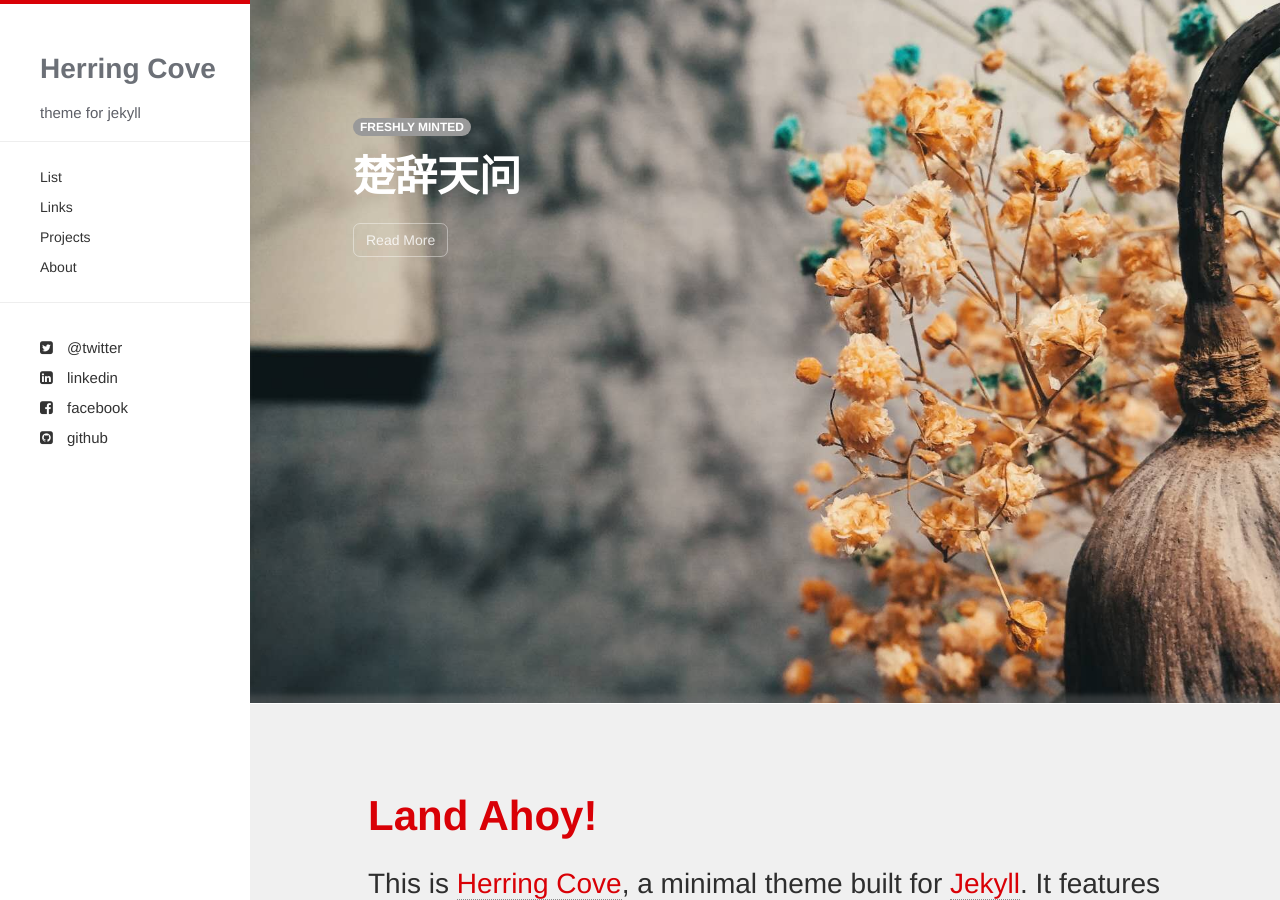
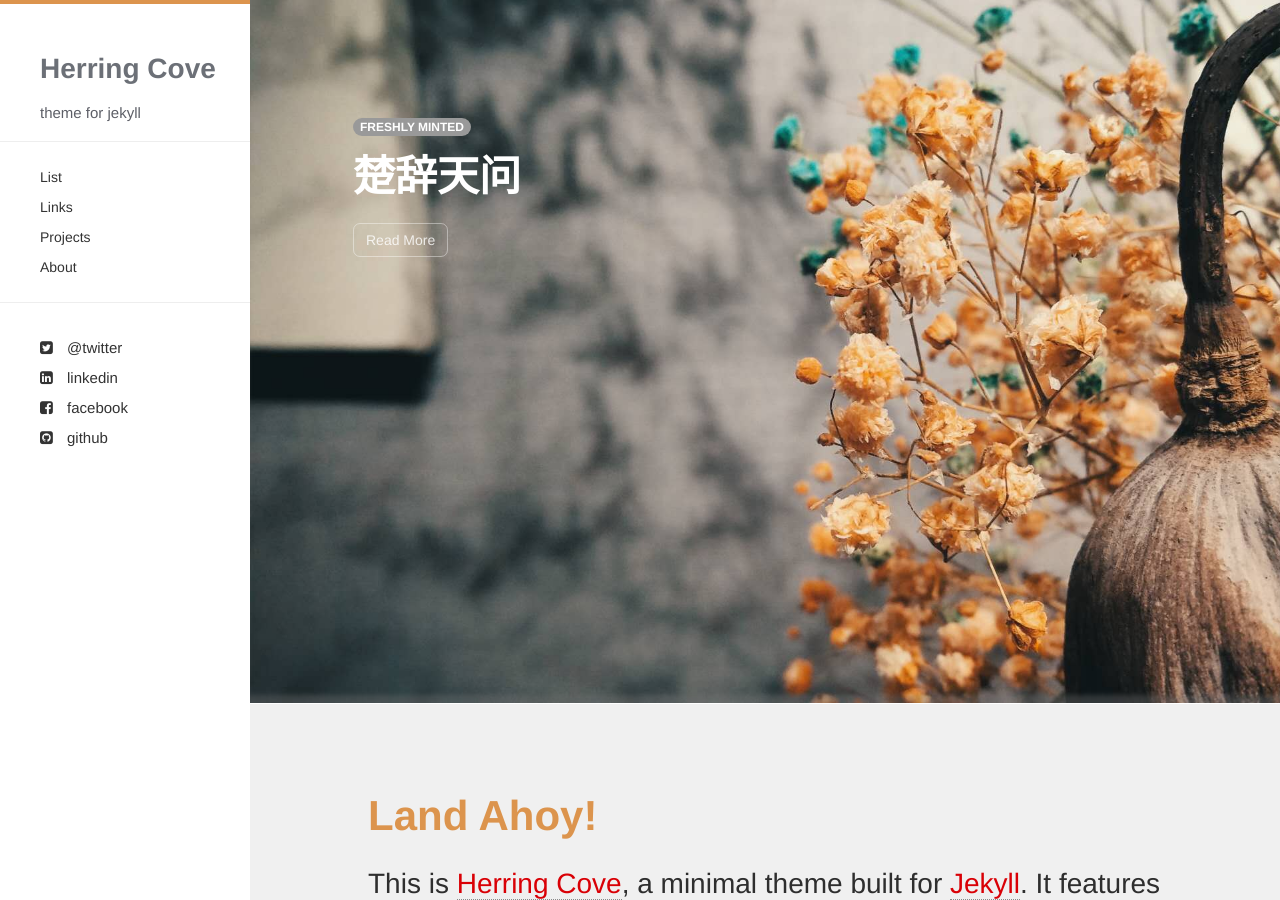
Before and after one commit to KamyoChae/Secretgarden, a Jekyll site: the page built from index.html, in a window 1280 px wide and 900 px high. Built offline with Jekyll 4.4.1, drawn with Linux system fonts in a browser that asks for light colours; nearby versions of some CDN libraries; Markdown is read by kramdown in place of the engine named in the settings.

Commit message:
Update hc.css

```diff
--- a/css/hc.css
+++ b/css/hc.css
@@ -98,7 +98,7 @@ p
   overflow-y:auto;
   z-index:1000;
   margin-top:-4px;
-  border-top:solid #d90006;
+  border-top:solid #dc944d;
   transition:all .4s ease 0;
   border-width:4px
 }
@@ -293,7 +293,7 @@ pre
 {
   font-size:3em;
   font-weight:700;
-  color:#d90006;
+  color:#dc944d;
   line-height:130%
 }
 
@@ -451,7 +451,7 @@ time
   background-color:#fff;
   color:#4d4d4d;
   box-shadow:1px 1px 0 1px #e8e8e8;
-  margin:10px 10%;
+  margin:10px 0%;
   padding:10px 40px
 }
 
```
